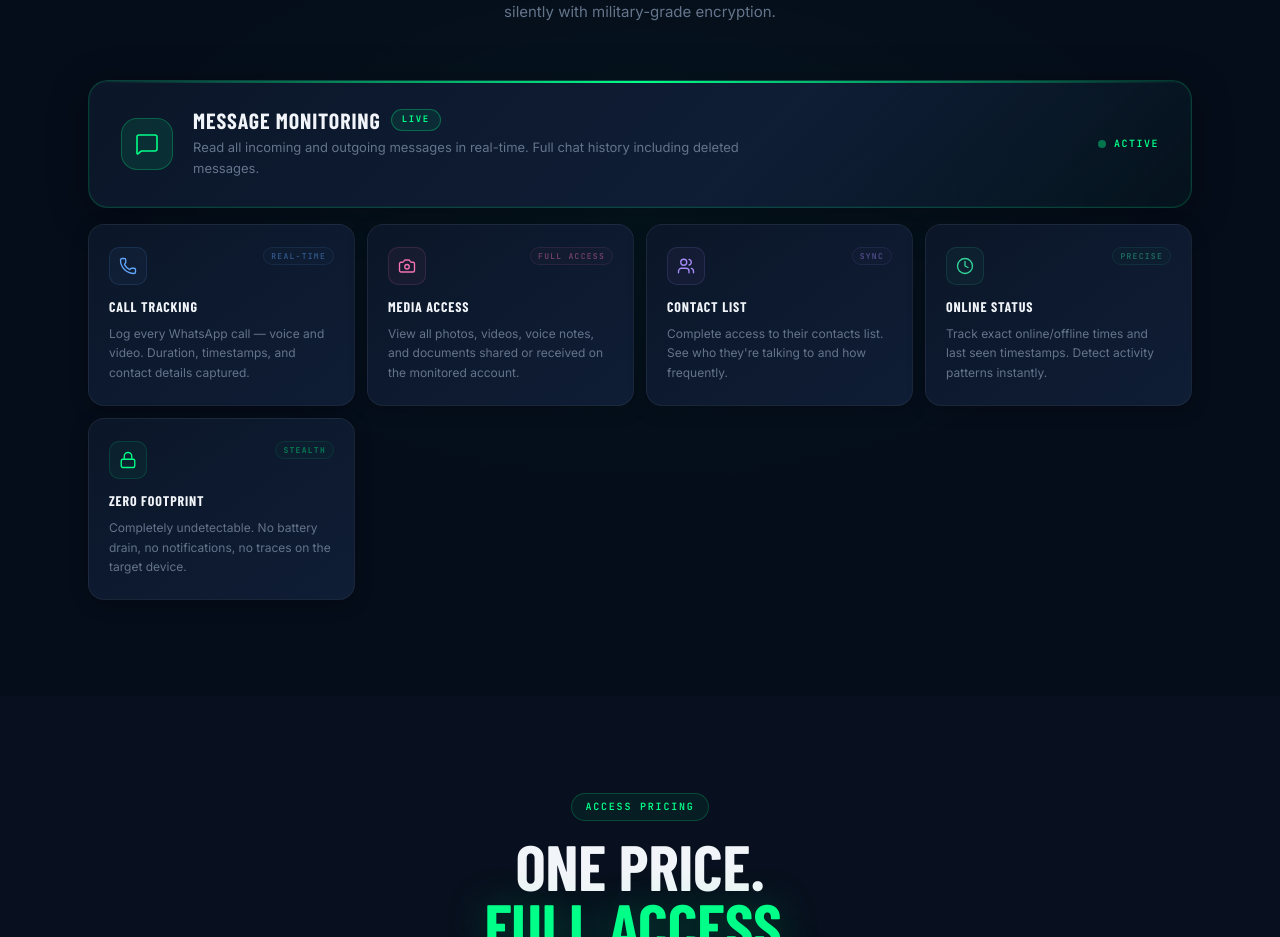
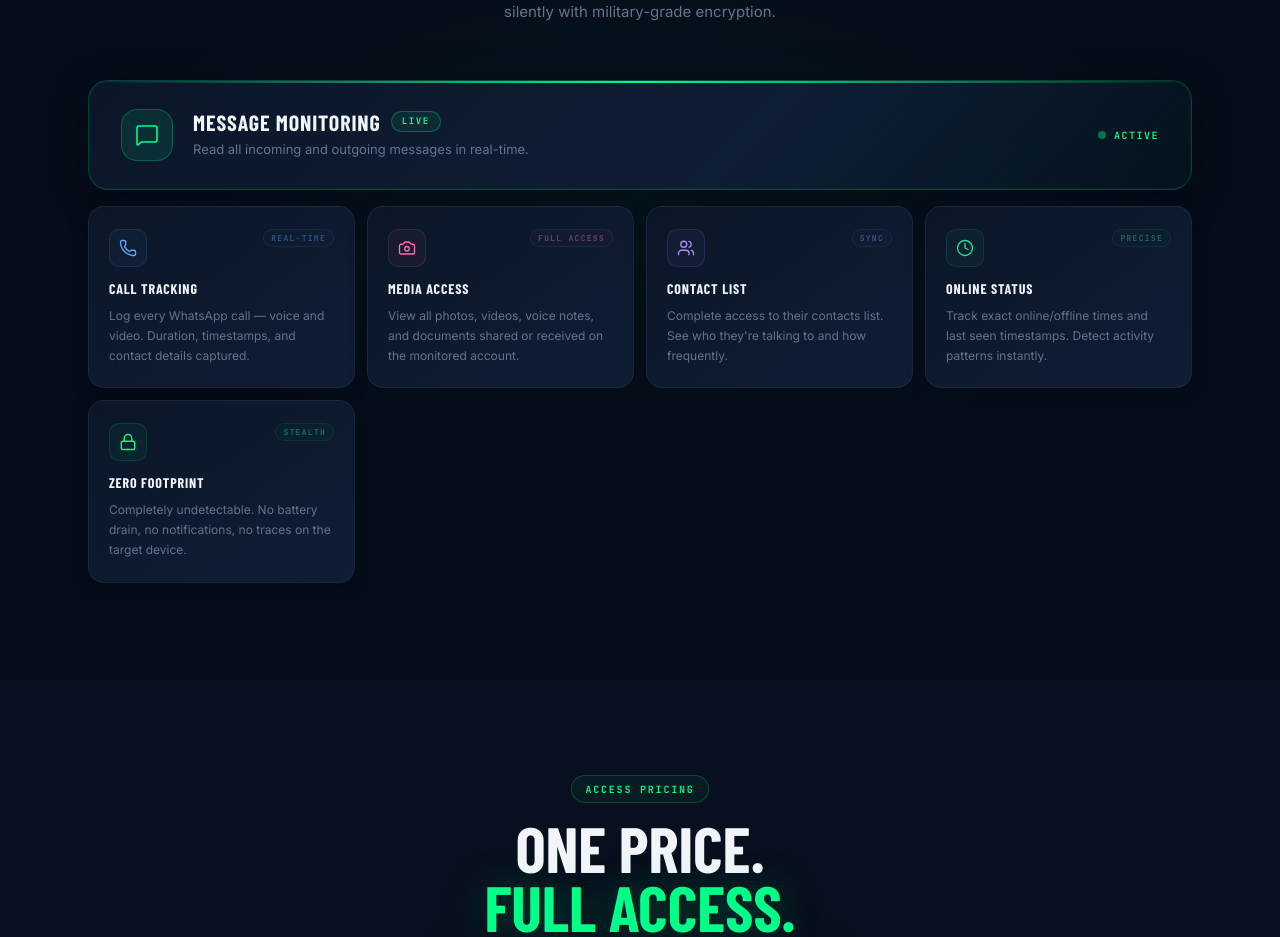
Before and after one commit to Joshbond123/Whatstrack, a React (Vite) app in the folder artifacts/whatstrack/: page / in a window 1280 px wide. Shown: the part 2620-3557 px from the top of the page. Built offline with nearby package versions, Linux system fonts and the light colour scheme; a web font is replaced by a local one.

Commit message:
Remove deleted messages line from Message Monitoring description

```diff
--- a/artifacts/whatstrack/src/components/FeaturesSection.tsx
+++ b/artifacts/whatstrack/src/components/FeaturesSection.tsx
@@ -5,7 +5,7 @@ const FEATURES = [
   {
     icon: MessageSquare,
     title: "Message Monitoring",
-    desc: "Read all incoming and outgoing messages in real-time. Full chat history including deleted messages.",
+    desc: "Read all incoming and outgoing messages in real-time.",
     tag: "LIVE",
     color: "#00FF88",
     featured: true,
```
